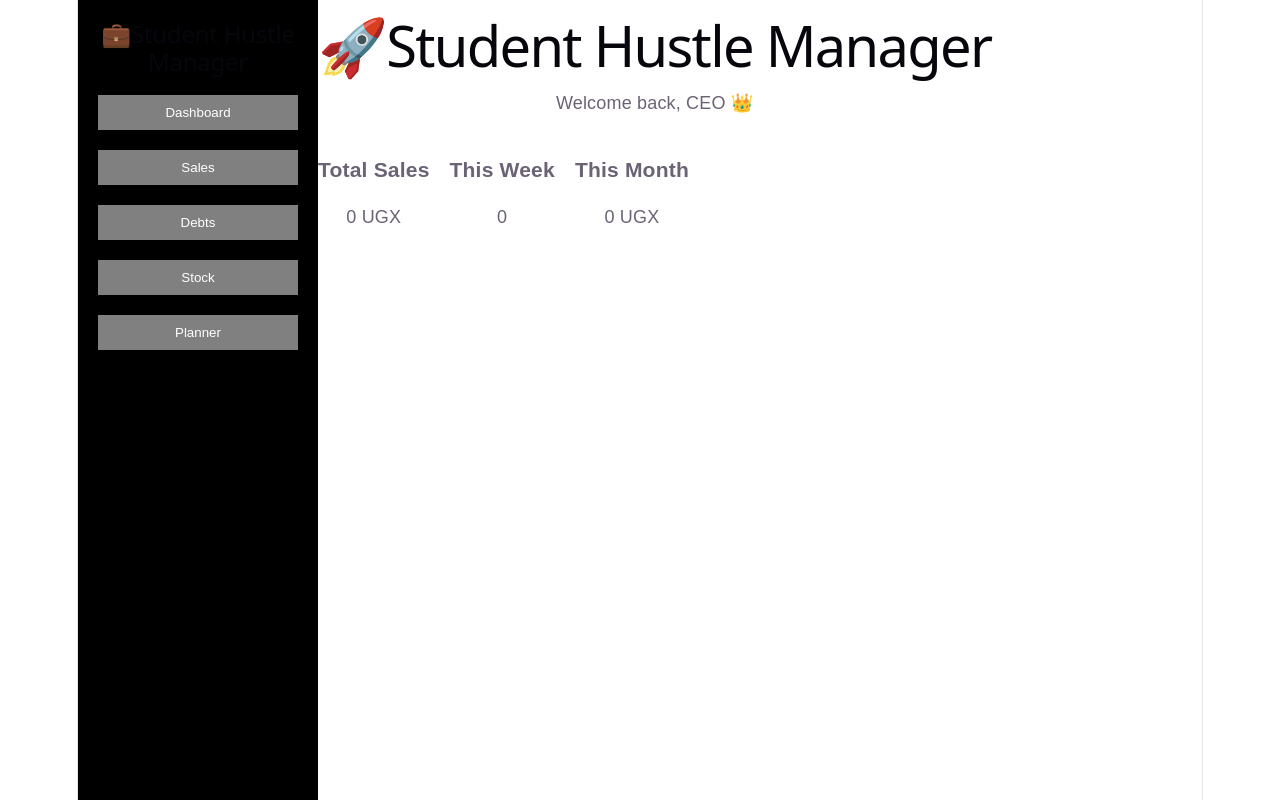
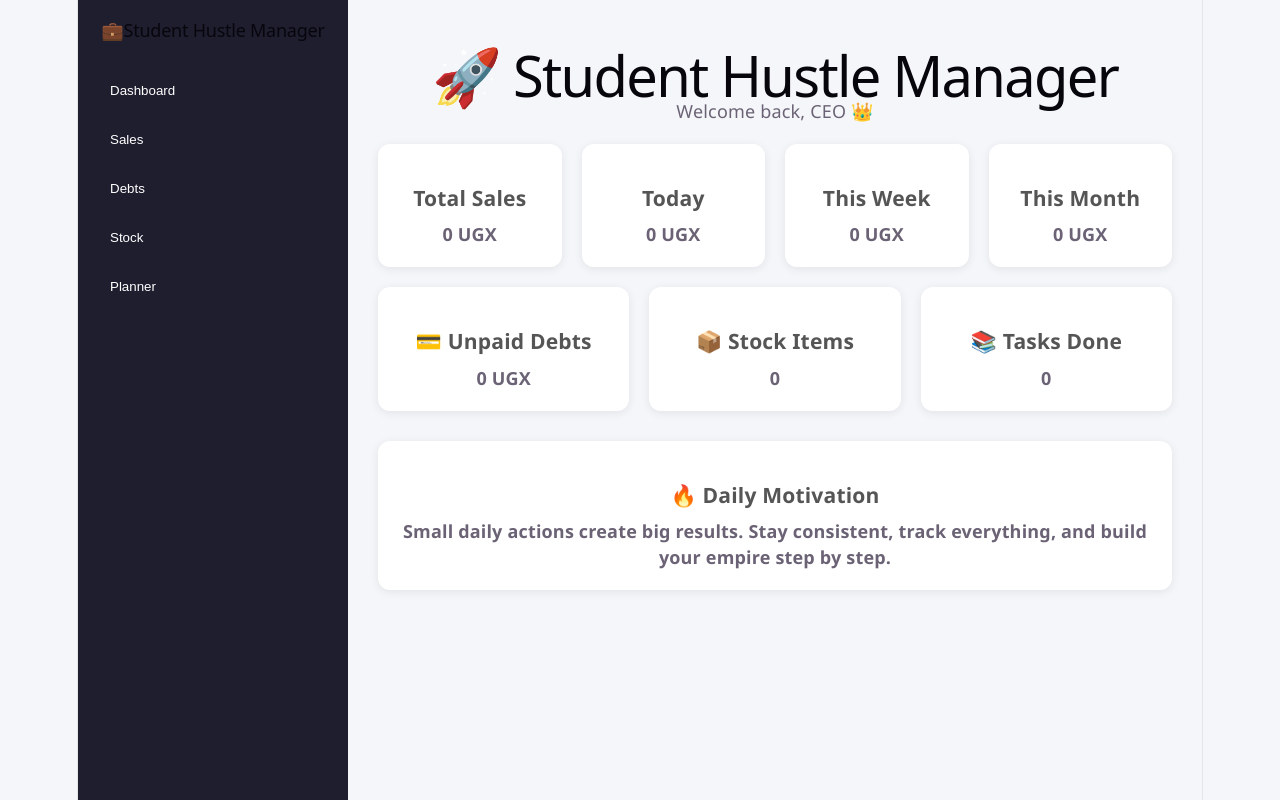
Before and after one commit to mariam968/Student-Hustle-Manager, a React (Vite) app in the folder student-planner-sales-tracker/: page / in a window 1280 px wide. Built offline with nearby package versions, Linux system fonts and the light colour scheme.

Commit message:
feat: upgrade dashboard with full business analytics and modern layout

```diff
--- a/student-planner-sales-tracker/src/App.css
+++ b/student-planner-sales-tracker/src/App.css
@@ -1,30 +1,133 @@
+/* reset*/
+body {
+  margin: 0;
+  font-family: "Segoe UI", Arial, sans-serif;
+  background: #f5f6fa;
+}
+
+/* layout*/
 .app {
   display: flex;
   height: 100vh;
-  font-family: Arial,sans-serif;
 }
 
- .sidebar{
-  width: 200px;
-  background: black;
+/* SIDEBAR */
+.sidebar {
+  width: 230px;
+  background: #1e1e2f;
   color: white;
   padding: 20px;
   display: flex;
   flex-direction: column;
- }
+}
 
- .sidebar button {
-  margin: 10px 0;
+.sidebar h2 {
+  margin-bottom: 30px;
+  font-size: 18px;
+}
+
+.sidebar button {
+  padding: 12px;
+  margin-bottom: 10px;
+  border: none;
+  background: transparent;
+  color: white;
+  text-align: left;
+  cursor: pointer;
+  border-radius: 6px;
+  transition: 0.2s;
+}
+
+.sidebar button:hover {
+  background: #34344a;
+}
+
+/* main content*/
+.main-content {
+  flex: 1;
+  padding: 30px;
+  overflow-y: auto;
+}
+
+/*  heading*/
+h1 {
+  margin-bottom: 10px;
+}
+
+/* form*/
+.form {
+  display: flex;
+  flex-wrap: wrap;
+  gap: 10px;
+  margin-top: 20px;
+}
+
+.form input,
+.form select {
   padding: 10px;
+  border: 1px solid #ccc;
+  border-radius: 6px;
+  flex: 1;
+  min-width: 120px;
+}
+
+.form button {
+  padding: 10px 15px;
+  background: #4cafef;
   border: none;
-  background: gray;
   color: white;
+  border-radius: 6px;
   cursor: pointer;
- }
+  transition: 0.2s;
+}
 
- .sidebar button:hover {
-  flex: 1;
+.form button:hover {
+  background: #3a9edb;
+}
+
+/* card*/
+.card {
+  background: white;
+  padding: 15px;
+  border-radius: 10px;
+  margin-bottom: 10px;
+  display: flex;
+  justify-content: space-between;
+  align-items: center;
+  box-shadow: 0 2px 8px rgba(0, 0, 0, 0.05);
+}
+
+/* dashboard grid */
+.dashboard-grid {
+  display: grid;
+  grid-template-columns: repeat(auto-fit, minmax(180px, 1fr));
+  gap: 20px;
+  margin-top: 20px;
+}
+
+.dashboard-card {
+  background: white;
   padding: 20px;
-  background: white;
-  color: black;
- }
+  border-radius: 12px;
+  text-align: center;
+  box-shadow: 0 2px 10px rgba(0, 0, 0, 0.08);
+}
+
+.dashboard-card h3 {
+  margin-bottom: 10px;
+  color: #555;
+}
+
+.dashboard-card p {
+  font-size: 18px;
+  font-weight: bold;
+}
+
+/* status colors */
+.green {
+  color: green;
+}
+
+.red {
+  color: red;
+}
--- a/student-planner-sales-tracker/src/components/Dashboard.jsx
+++ b/student-planner-sales-tracker/src/components/Dashboard.jsx
@@ -1,70 +1,105 @@
 import { useState, useEffect } from "react";
 
-function Dashboard(){
+function Dashboard() {
   const [sales, setSales] = useState([]);
+  const [debts, setDebts] = useState([]);
+  const [stock, setStock] = useState([]);
+  const [tasks, setTasks] = useState([]);
 
-  useEffect(()=>{
-    const saved = JSON.parse(localStorage.getItem("sales"));
-    if (saved) setSales(saved);
-  },[]);
+  useEffect(() => {
+    setSales(JSON.parse(localStorage.getItem("sales")) || []);
+    setDebts(JSON.parse(localStorage.getItem("debts")) || []);
+    setStock(JSON.parse(localStorage.getItem("stock")) || []);
+    setTasks(JSON.parse(localStorage.getItem("tasks")) || []);
+  }, []);
 
-  // total sales
-  const totalSales = sales.reduce((sum, sale)=>sum + sale.total, 0);
+  // SALES CALCULATIONS
+  const totalSales = sales.reduce((sum, s) => sum + s.total, 0);
 
-  // today's date
   const today = new Date().toLocaleDateString();
 
   const todaySales = sales
-  .filter((sale)=>sale.date === today)
-  .reduce((sum, sale)=>sum + sale.total, 0);
+    .filter((s) => new Date(s.date).toLocaleDateString() === today)
+    .reduce((sum, s) => sum + s.total, 0);
 
-  // weekly sales
   const weekSales = sales
-  .filter((sale)=>{
-    const saleDate = new Date(sale.date);
-    const now = new Date();
-    const diff = (now - saleDate) / (1000*60*60*24);
-    return diff <= 7;
-  })
-  .reduce((sum, sale)=>sum + sale.total, 0);
+    .filter((s) => {
+      const diff = (new Date() - new Date(s.date)) / (1000 * 60 * 60 * 24);
+      return diff <= 7;
+    })
+    .reduce((sum, s) => sum + s.total, 0);
 
+  const monthSales = sales
+    .filter((s) => {
+      const diff = (new Date() - new Date(s.date)) / (1000 * 60 * 60 * 24);
+      return diff <= 30;
+    })
+    .reduce((sum, s) => sum + s.total, 0);
 
-  // monthly sales
-  const monthSales = sales
-  .filter((sale)=>{
-    const saleDate = new Date(sale.date);
-    const now = new Date();
-    const diff = (now - saleDate) / (1000*60*60*24);
-    return diff <= 30;
-  })
-  .reduce((sum,sale)=>sum + sale.total, 0);
+  // DEBTS
+  const unpaidDebt = debts
+    .filter((d) => d.status === "not paid")
+    .reduce((sum, d) => sum + d.amount, 0);
 
-  return(
+  // STOCK
+  const totalStock = stock.reduce((sum, s) => sum + s.quantity, 0);
+
+  // TASKS
+  const completedTasks = tasks.filter((t) => t.completed).length;
+
+  return (
     <div>
-      <h1>🚀Student Hustle Manager</h1>
+      <h1>🚀 Student Hustle Manager</h1>
       <p>Welcome back, CEO 👑</p>
 
-      <div style={{display:"flex", gap:"20px", marginTop:"20px", flexWrap:"wrap"}}>
-
-        {/* today */}
-        <div className="card">
+      {/* SALES CARDS */}
+      <div className="dashboard-grid">
+        <div className="dashboard-card">
           <h3>Total Sales</h3>
           <p>{totalSales} UGX</p>
         </div>
 
-        {/* Week */}
-        <div className="card">
-          <h3>This Week</h3>
-          <p>{weekSales}</p>
+        <div className="dashboard-card">
+          <h3>Today</h3>
+          <p>{todaySales} UGX</p>
         </div>
 
-        {/* month */}
-        <div className="card">
+        <div className="dashboard-card">
+          <h3>This Week</h3>
+          <p>{weekSales} UGX</p>
+        </div>
+
+        <div className="dashboard-card">
           <h3>This Month</h3>
           <p>{monthSales} UGX</p>
         </div>
+      </div>
 
+      {/* OTHER STATS */}
+      <div className="dashboard-grid">
+        <div className="dashboard-card">
+          <h3>💳 Unpaid Debts</h3>
+          <p>{unpaidDebt} UGX</p>
+        </div>
 
+        <div className="dashboard-card">
+          <h3>📦 Stock Items</h3>
+          <p>{totalStock}</p>
+        </div>
+
+        <div className="dashboard-card">
+          <h3>📚 Tasks Done</h3>
+          <p>{completedTasks}</p>
+        </div>
+      </div>
+
+      {/* MOTIVATION */}
+      <div style={{ marginTop: "30px" }} className="dashboard-card">
+        <h3>🔥 Daily Motivation</h3>
+        <p>
+          Small daily actions create big results. Stay consistent, track everything,
+          and build your empire step by step.
+        </p>
       </div>
     </div>
   );
```
